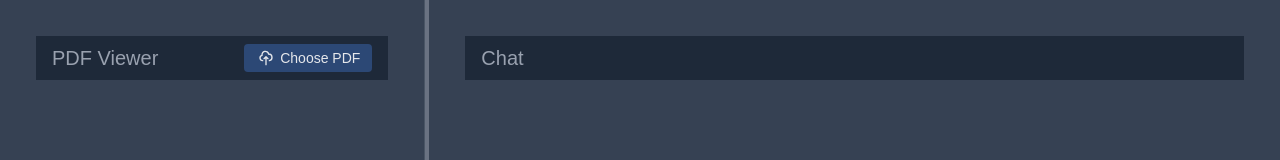
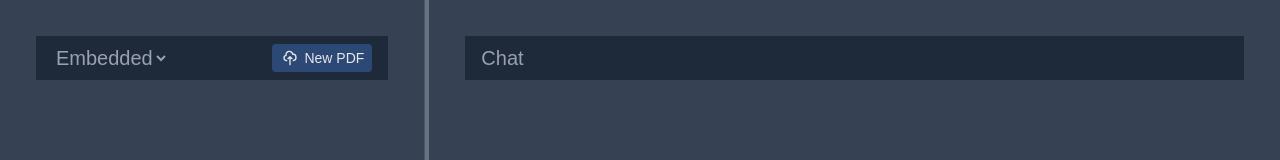
Before and after one commit to BarkStrip/Rag-Chabot, a Next.js app: page / in a window 1280 px wide. Shown: the top 160 px of the page. Built offline with nearby package versions, Linux system fonts and the light colour scheme.

Commit message:
Add PDF viewing options with dropdown selection and implemented text viewer

```diff
--- a/src/app/page.tsx
+++ b/src/app/page.tsx
@@ -1,6 +1,16 @@
 "use client"; // Ensures this component runs on the client side (required for using React hooks in Next.js App Router)
 import React, { useEffect, useRef, useState, useCallback } from 'react';
+import Dropdown from '../components/Dropdown'
+import PdfViewer from "../components/PDFViewer"
+import PdfTextViewer from "@/components/PdfTextViewer";
 
+
+
+const options = [
+    { label: 'Embedded', value: 'View' },
+    { label: 'Text', value: 'SeeText' },
+    { label: 'Chunked', value: 'SeeChunk' },
+];
 
 const App: React.FC = () => {
     const [leftWidth, setLeftWidth] = useState<number>(33.33); // Start with 1/3 width
@@ -8,10 +18,17 @@ const App: React.FC = () => {
     const containerRef = useRef<HTMLDivElement>(null);
     const [pdfUrl, setPdfUrl] = useState<string | null>(null); // State to hold the URL of the uploaded PDF file
     const [pdfArray, setPdfArray] = useState<unknown[] | null>(null);
+    const [selectedView, setSelectedView] = useState<string>('View'); // default is 'Embedded'
+
 
     useEffect(() => {
         console.log("pdfArray changed:", pdfArray);
     }, [pdfArray]); // Runs when pdfArray changes
+
+    const handleSelect = (value: string) => {
+        console.log('You selected:', value);
+        setSelectedView(value);
+    };
 
     // Handles file selection from the input
     const handleFileChange = async (event: React.ChangeEvent<HTMLInputElement>) => {
@@ -136,14 +153,18 @@ const App: React.FC = () => {
                         <div className="bg-gray-800 px-4 py-2">
                             <div className="mb-0">
                                 <div className="flex items-center justify-between overflow-hidden">
-                                    <h1 className="mb-0 text-xl font-large text-gray-400 dark:text-gray-400">PDF Viewer</h1>
+                                    <Dropdown
+                                        options={options}
+                                        value={selectedView}
+                                        onSelect={setSelectedView}
+                                    />
                                     {/* Custom styled file input button */}
                                     <div className="flex items-center space-x-1">
-                                        <label className="cursor-pointer text-sm bg-[#2c4875] hover:bg-[#233a5e] text-gray-200  py-1 px-3 rounded-sm transition-colors duration-20 inline-flex items-center">
+                                        <label className="cursor-pointer text-sm bg-[#2c4875] hover:bg-[#233a5e] text-gray-200  py-1 px-2 rounded-sm transition-colors duration-20 inline-flex items-center">
                                             <svg className="w-5 h-4 mr-1" fill="none" stroke="currentColor" viewBox="0 0 24 24">
                                                 <path strokeLinecap="round" strokeLinejoin="round" strokeWidth={2} d="M7 16a4 4 0 01-.88-7.903A5 5 0 1115.9 6L16 6a5 5 0 011 9.9M15 13l-3-3m0 0l-3 3m3-3v12" />
                                             </svg>
-                                            Choose PDF
+                                            New PDF
                                             <input
                                                 type="file"
                                                 accept="application/pdf"
@@ -160,7 +181,7 @@ const App: React.FC = () => {
                                                     setPdfArray(null)
                                                     setPdfUrl(null);
                                                 }}
-                                                className="text-sm bg-gray-600 hover:bg-gray-700  text-gray-200 py-1 px-3 rounded-sm transition-colors duration-20"
+                                                className="text-sm bg-gray-600 hover:bg-gray-700  text-gray-200 py-1 px-2 rounded-sm transition-colors duration-20"
                                             >
                                                 Clear PDF
                                             </button>
@@ -173,16 +194,27 @@ const App: React.FC = () => {
                             </div>
                         </div>
                         <div className="w-full h-[80vh]">
-                            {pdfUrl && (
-                                <embed
-                                    src={pdfUrl}
-                                    type="application/pdf"
-                                    width="100%"
-                                    height="100%"
-                                    className="border-0"
-                                />
+                            {selectedView === 'View' && pdfUrl && <PdfViewer pdfUrl={pdfUrl} />}
+                            {selectedView === "SeeText" &&
+                                pdfArray &&
+                                pdfArray.length > 0 &&
+                                isPdfWithContent(pdfArray[0]) && (
+                                    <PdfTextViewer
+                                        pages={pdfArray.map((page) => ({
+                                            pageContent: (page as { pageContent: string }).pageContent,
+                                        }))}
+                                    />
+
+
+                                )}
+                            {selectedView === 'SeeChunk' && (
+                                <div className="p-4 text-gray-300">
+                                    {/* Future chunked view content */}
+                                    Chunked RAG output goes here...
+                                </div>
                             )}
                         </div>
+
                     </div>
                 </div>
 
@@ -210,7 +242,7 @@ const App: React.FC = () => {
                     className="bg-gray-700 px-9 py-9 flex items-center justify-center overflow-hidden"
                     style={{ width: `${100 - leftWidth}%` }}
                 >
-                    {/* Overlay to prevent embedded content from interfering with drag */}
+                    {/* Overlay to prevent content from interfering with drag */}
                     {isDragging && (
                         <div className="absolute inset-0 z-50 cursor-col-resize bg-transparent" />
                     )}
@@ -218,11 +250,10 @@ const App: React.FC = () => {
                     {/* Section 2 :  Display ChatBot */}
                     <div className="w-full h-full overflow-hidden">
                         <div className="bg-gray-800 px-4 py-2 overflow-hidden">
-                            <h1 className="text-xl font-large text-gray-400 dark:text-gray-400 ">Chat</h1>
+                            <div className="text-xl font- text-gray-400 dark:text-gray-400">
+                                Chat
+                            </div>
                         </div>
-                        {pdfArray && pdfArray.length > 0 && isPdfWithContent(pdfArray[0]) && pdfArray[0].pageContent && <div className="w-full h-[80vh] overflow-hidden whitespace-pre-wrap">
-                            {pdfArray[0].pageContent}
-                        </div>}
                     </div>
 
                 </div>
--- a/src/components/Dropdown.tsx
+++ b/src/components/Dropdown.tsx
@@ -1,4 +1,4 @@
-import React, { useState } from 'react';
+import React, { useState, useEffect } from 'react';
 
 type Option = {
     label: string;
@@ -7,26 +7,28 @@ type Option = {
 
 type DropdownProps = {
     options: Option[];
+    value: string; // <- comes from parent
     onSelect: (value: string) => void;
-    placeholder?: string;
 };
 
-const Dropdown: React.FC<DropdownProps> = ({ options, onSelect, placeholder }) => {
-    const [selected, setSelected] = useState<string | null>(null);
-
+const Dropdown: React.FC<DropdownProps> = ({ options, value, onSelect }) => {
     const handleChange = (event: React.ChangeEvent<HTMLSelectElement>) => {
         const value = event.target.value;
-        setSelected(value);
-        onSelect(value);
+        onSelect(event.target.value);
     };
 
     return (
-        <select value={selected || ''} onChange={handleChange}>
-            <option value="" disabled>
-                {placeholder || 'Select an option'}
-            </option>
+        <select
+            value={value}
+            onChange={handleChange}
+            className="text-xl text-gray-400 dark:text-gray-400 bg-gray-800 hover:text-gray-500 focus:outline-none focus:ring-0 px-0"
+        >
             {options.map((option) => (
-                <option key={option.value} value={option.value}>
+                <option
+                    key={option.value}
+                    value={option.value}
+                    className="text-xl font-bold text-gray-400 dark:text-gray-400"
+                >
                     {option.label}
                 </option>
             ))}
--- /dev/null
+++ b/src/components/PDFViewer.tsx
@@ -0,0 +1,21 @@
+import React from "react";
+
+type PdfViewerProps = {
+    pdfUrl: string | null;
+};
+
+const PdfViewer: React.FC<PdfViewerProps> = ({ pdfUrl }) => {
+    if (!pdfUrl) return null;
+
+    return (
+        <embed
+            src={pdfUrl}
+            type="application/pdf"
+            width="100%"
+            height="100%"
+            className="border-0"
+        />
+    );
+};
+
+export default PdfViewer;
--- /dev/null
+++ b/src/components/PdfTextViewer.tsx
@@ -0,0 +1,95 @@
+import React, { useState, useMemo, useRef, useEffect } from "react";
+
+type PdfPage = {
+    pageContent: string;
+};
+
+type PdfTextViewerProps = {
+    pages: PdfPage[];
+};
+
+export default function PdfTextViewer({ pages }: PdfTextViewerProps) {
+    const [searchTerm, setSearchTerm] = useState("");
+    const matchRefs = useRef<(HTMLSpanElement | null)[]>([]);
+
+    const filteredPages = useMemo(() => {
+        if (!searchTerm.trim()) return pages;
+        return pages.map((page) => ({
+            pageContent: highlightMatches(page.pageContent, searchTerm),
+        }));
+    }, [pages, searchTerm]);
+
+    // Calculate total matches
+    const totalMatches = useMemo(() => {
+        if (!searchTerm.trim()) return 0;
+        return filteredPages.reduce((count, page) => {
+            const matches = (page.pageContent.match(/<mark /g) || []).length;
+            return count + matches;
+        }, 0);
+    }, [filteredPages, searchTerm]);
+
+    if (!pages || pages.length === 0) {
+        return <div className="text-gray-500 p-4">No pages to display.</div>;
+    }
+
+    return (
+        <div className="flex flex-col h-full">
+            {/* Search bar & match count */}
+            <div className="px-4 py-2 bg-gray-900 border-b border-gray-700 flex items-center gap-2">
+                <input
+                    type="text"
+                    placeholder="Search text..."
+                    value={searchTerm}
+                    onChange={(e) => setSearchTerm(e.target.value)}
+                    className="flex-1 p-2 text-sm rounded bg-gray-800 text-gray-200 placeholder-gray-500 focus:outline-none focus:ring-2 focus:ring-blue-500"
+                />
+                {searchTerm && (
+                    <div className="text-gray-300 text-sm">
+                        Matches found: {totalMatches}
+                    </div>
+                )}
+            </div>
+
+            {/* PDF pages */}
+            <div className="overflow-auto flex-1 space-y-6">
+                {filteredPages.map((page, idx) => (
+                    <div key={idx} className="relative">
+                        {/* Sticky header */}
+                        <div className="sticky top-0 bg-gray-800/90 py-1 px-2 z-10 border-b border-gray-700">
+                            <h3 className="text-gray-400 font-semibold text-sm">
+                                Page {idx + 1}
+                            </h3>
+                        </div>
+
+                        {/* Page text with top padding to avoid overlap */}
+                        <div
+                            className="pt-8 text-sm text-gray-200 whitespace-pre-wrap"
+                            dangerouslySetInnerHTML={{
+                                __html: page.pageContent,
+                            }}
+                        />
+
+                    </div>
+                ))}
+            </div>
+        </div>
+    );
+}
+
+/**
+ * Highlight matching search terms in text.
+ */
+function highlightMatches(text: string, term: string) {
+    const regex = new RegExp(`(${escapeRegExp(term)})`, "gi");
+    return text.replace(
+        regex,
+        `<mark class="bg-blue-500 text-black">$1</mark>`
+    );
+}
+
+/**
+ * Escape regex special characters in search term.
+ */
+function escapeRegExp(str: string) {
+    return str.replace(/[.*+?^${}()|[\]\\]/g, "\\$&");
+}
```
